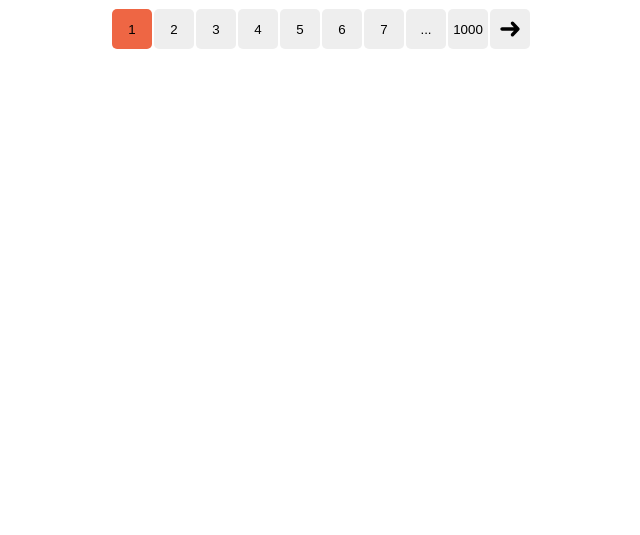
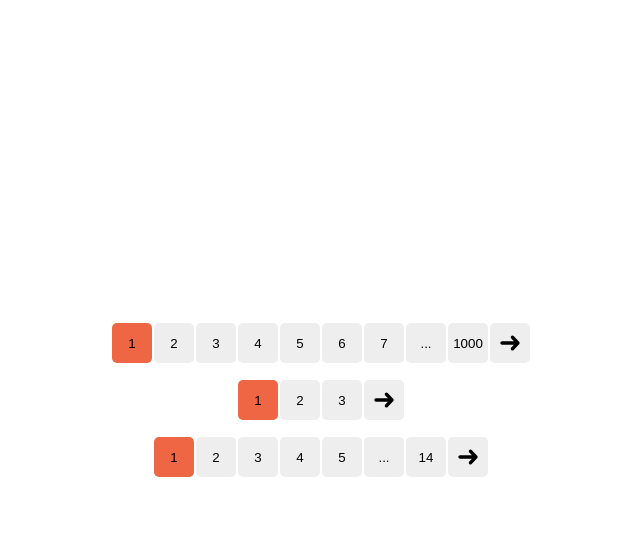
Before and after one commit to mrSedmor/pagination, a website with bundled scripts: page index.html in a window 1280 px wide. Shown: the whole page, without its empty margins (340-980 px from the left). Built offline with nearby package versions, Linux system fonts and the light colour scheme.

Commit message:
example and styles added

```diff
--- a/index.html
+++ b/index.html
@@ -8,9 +8,9 @@
     <link rel="stylesheet" href="./styles.css" />
   </head>
   <body>
-    <div class="container">
-      <div class="pagination"></div>
-    </div>
+    <div class="pagination" data-instance="1"></div>
+    <div class="pagination" data-instance="2"></div>
+    <div class="pagination" data-instance="3"></div>
     <script type="module" src="./index.js"></script>
   </body>
 </html>
--- a/index.js
+++ b/index.js
@@ -193,7 +193,7 @@ const DESKTOP_MAX_BUTTONS = 9;
 
 // Створюємо компонент.
 const pagination = new Pagination({
-  selector: ".pagination",
+  selector: '[data-instance="1"]',
   buttonsCount: DESKTOP_MAX_BUTTONS,
   page: 1,
   totalPages: 1000,
@@ -221,3 +221,23 @@ function windowResizeHandler(event) {
   }
   isMobileWidth = isMobileNewWidth;
 }
+
+// Ще декілька
+new Pagination({
+  selector: '[data-instance="2"]',
+  buttonsCount: 3,
+  page: 1,
+  totalPages: 10,
+  pageSelectedCallback: console.log.bind(null, "Обрано сторінку №"),
+  maxButtons: 3,
+  hasDots: false,
+});
+new Pagination({
+  selector: '[data-instance="3"]',
+  buttonsCount: 7,
+  page: 1,
+  totalPages: 14,
+  pageSelectedCallback: console.log.bind(null, "Обрано сторінку №"),
+  maxButtons: 7,
+  hasDots: true,
+});
--- a/styles.css
+++ b/styles.css
@@ -1,3 +1,21 @@
+* {
+  box-sizing: border-box;
+}
+
+body {
+  display: flex;
+  flex-direction: column;
+  justify-content: center;
+  align-items: center;
+
+  height: 100vh;
+  gap: 15px;
+  margin: 0;
+  padding: 15px;
+}
+/* .container {
+} */
+
 .pagination {
   display: flex;
   user-select: none;
@@ -22,6 +40,7 @@
   background-color: #eeeeee;
 
   cursor: pointer;
+  overflow: hidden;
 }
 
 .pagin__button.current {
```
